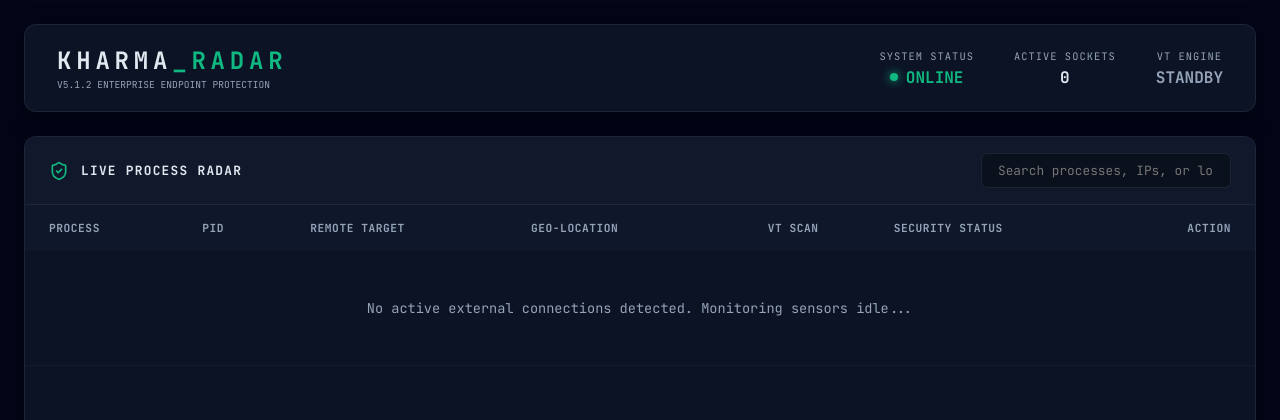
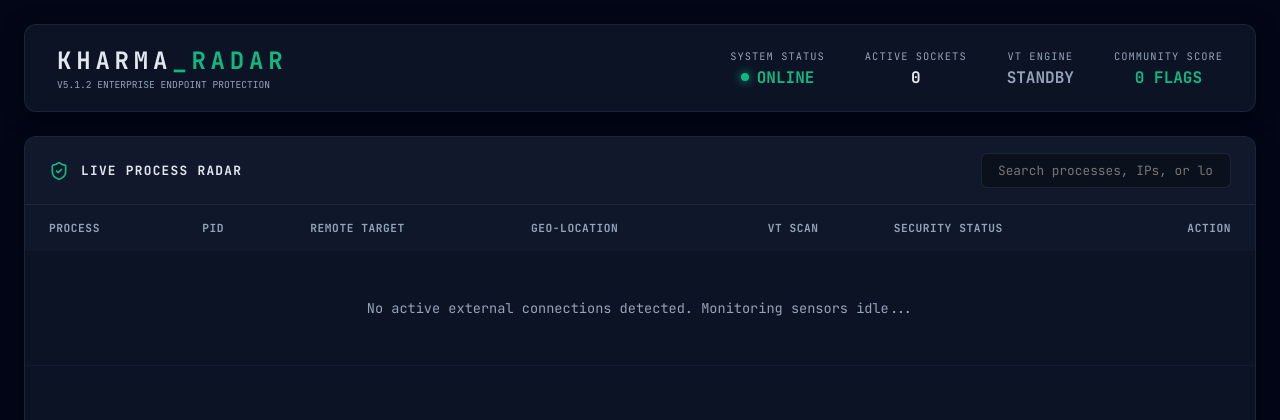
Before and after one commit to Mutasem-mk4/kharma-network-radar, a Flask app: page / in a window 1280 px wide. Shown: the top 420 px of the page. Run offline with Flask 3, Linux system fonts and the light colour scheme; data that the repository does not hold is empty.

Commit message:
feat(web): Phase 12 - Community Intelligence (Report IPs & Shared Reputation) bump v6.0.0

```diff
--- a/kharma/__init__.py
+++ b/kharma/__init__.py
@@ -1,4 +1,4 @@
 """
 Kharma - The Over-Watch Network Monitor
 """
-__version__ = "5.1.1"
+__version__ = "6.0.0"
--- a/kharma/server.py
+++ b/kharma/server.py
@@ -10,11 +10,13 @@ try:
     from kharma.geoip import GeoIPResolver
     from kharma.threat import ThreatIntelligence
     from kharma.vt_engine import VTEngine
+    from kharma.community import CommunityIntel
 except ImportError:
     from scanner import NetworkScanner
     from geoip import GeoIPResolver
     from threat import ThreatIntelligence
     from vt_engine import VTEngine
+    from community import CommunityIntel
 
 class KharmaWebServer:
     def __init__(self, host="127.0.0.1", port=8085):
@@ -40,6 +42,7 @@ class KharmaWebServer:
         self.geoip = GeoIPResolver()
         self.intel = ThreatIntelligence()
         self.vt_engine = VTEngine()
+        self.community = CommunityIntel()
 
     def _setup_routes(self):
         @self.app.route('/')
@@ -97,6 +100,12 @@ class KharmaWebServer:
                                     is_malware = True
                                     status_text = "BREACHED"
 
+                    # 4. Community Reputation
+                    is_community_flagged = self.community.is_flagged(remote_ip)
+                    community_detail = self.community.get_details(remote_ip) if is_community_flagged else None
+                    if is_community_flagged:
+                        status_text = "SUSPICIOUS"
+
                     # Assemble JSON Row
                     radar_data.append({
                         "process_name": conn.get('name', 'Unknown'),
@@ -104,12 +113,15 @@ class KharmaWebServer:
                         "exe": conn.get('exe', ''),
                         "local_address": f"{conn.get('local_ip')}:{conn.get('local_port')}",
                         "remote_address": f"{remote_ip}:{conn.get('remote_port')}",
+                        "remote_ip": remote_ip, # Send raw IP for reporting
                         "location": location,
                         "country_code": country_code,
                         "lat": lat,
                         "lon": lon,
                         "status": status_text,
                         "is_malware": is_malware,
+                        "is_community_flagged": is_community_flagged,
+                        "community_reports": community_detail['reports'] if is_community_flagged else 0,
                         "vt_malicious": vt_malicious,
                         "vt_total": vt_total
                     })
@@ -136,6 +148,25 @@ class KharmaWebServer:
             except Exception as e:
                 return jsonify({"status": "error", "message": f"Failed to kill process: {e}"}), 500
 
+        @self.app.route('/api/report', methods=['POST'])
+        def report_to_community():
+            """API Endpoint to report a malicious IP to the decentralized Kharma community."""
+            try:
+                data = request.get_json()
+                remote_ip = data.get('ip')
+                reason = data.get('reason', 'Manual Flag')
+
+                if not remote_ip:
+                    return jsonify({"status": "error", "message": "Missing IP address."}), 400
+
+                success = self.community.report_ip(remote_ip, reason)
+                if success:
+                    return jsonify({"status": "success", "message": f"IP {remote_ip} has been reported to the community."}), 200
+                else:
+                    return jsonify({"status": "error", "message": "Failed to report IP."}), 500
+            except Exception as e:
+                return jsonify({"status": "error", "message": str(e)}), 500
+
     def start(self):
         """Start the Flask internal server. This is a blocking call."""
         # Disable Flask startup banner for stealth
--- a/kharma/templates/index.html
+++ b/kharma/templates/index.html
@@ -209,6 +209,12 @@
             animation: pulse-red 2s infinite;
         }
 
+        .status-community {
+            color: #fbbf24;
+            border-color: rgba(251, 191, 36, 0.3);
+            background: rgba(251, 191, 36, 0.1);
+        }
+
         .kill-btn {
             background: transparent;
             border: 1px solid var(--border);
@@ -318,6 +324,10 @@
                 <span class="stat-label">VT Engine</span>
                 <span id="vt-status" class="stat-value" style="color: var(--text-dim);">INIT...</span>
             </div>
+            <div class="stat-item">
+                <span class="stat-label">Community Score</span>
+                <span id="comm-status" class="stat-value" style="color: var(--accent);">0 FLAGS</span>
+            </div>
         </div>
     </header>
 
@@ -422,6 +432,7 @@
 
                 counter++;
                 const isThreat = conn.is_malware;
+                const isCommunity = conn.is_community_flagged;
                 const rowClass = isThreat ? "threat-row" : "row-hover";
 
                 let vtHtml = '<span style="color: var(--text-dim);">-</span>';
@@ -434,8 +445,13 @@
                     }
                 }
 
-                const statusLabel = isThreat ? "THREAT DETECTED" : conn.status;
-                const statusClass = isThreat ? "status-malware" : "";
+                let statusLabel = isThreat ? "THREAT DETECTED" : conn.status;
+                let statusClass = isThreat ? "status-malware" : "";
+
+                if (isCommunity && !isThreat) {
+                    statusLabel = `FLAGGED (${conn.community_reports})`;
+                    statusClass = "status-community";
+                }
 
                 html += `
                     <tr class="${rowClass}">
@@ -445,8 +461,11 @@
                         <td style="color: var(--text-dim); font-size: 0.75rem;">${conn.location}</td>
                         <td style="text-align: center;">${vtHtml}</td>
                         <td><span class="status-badge ${statusClass}">${statusLabel}</span></td>
-                        <td style="text-align: right;">
-                            <button class="kill-btn" onclick="killPID(${conn.pid})">
+                        <td style="text-align: right; display: flex; gap: 8px; justify-content: flex-end;">
+                            <button class="kill-btn" onclick="reportIP('${conn.remote_ip}')" title="Report to Community">
+                                <i data-lucide="flag" style="width: 14px; height: 14px; color: #fbbf24;"></i>
+                            </button>
+                            <button class="kill-btn" onclick="killPID(${conn.pid})" title="Active Defense">
                                 <i data-lucide="zap" style="width: 14px; height: 14px;"></i>
                             </button>
                         </td>
@@ -455,9 +474,11 @@
 
                 // Add to Map
                 if (conn.lat && conn.lon) {
-                    const color = isThreat ? '#ef4444' : '#10b981';
+                    let color = isThreat ? '#ef4444' : '#10b981';
+                    if (isCommunity && !isThreat) color = '#fbbf24'; // Warning Orange
+
                     const marker = L.circleMarker([conn.lat, conn.lon], {
-                        radius: isThreat ? 8 : 5,
+                        radius: isThreat ? 8 : (isCommunity ? 7 : 5),
                         fillColor: color,
                         color: "#000",
                         weight: 1,
@@ -466,6 +487,7 @@
                     }).addTo(map);
 
                     if (isThreat) marker.bindPopup(`<b style="color: red;">MALWARE: ${conn.process_name}</b>`);
+                    if (isCommunity) marker.bindPopup(`<b>COMMUNITY FLAG: ${conn.remote_ip}</b><br>Reports: ${conn.community_reports}`);
                     mapMarkers.push(marker);
                 }
             });
@@ -475,7 +497,29 @@
             vtStatusElement.innerText = vtActive ? "LINKED" : "STANDBY";
             vtStatusElement.style.color = vtActive ? "var(--accent)" : "var(--text-dim)";
 
+            // Update Community Flag count
+            const flaggedCount = allConnections.filter(c => c.is_community_flagged).length;
+            document.getElementById('comm-status').innerText = `${flaggedCount} FLAGS`;
+            document.getElementById('comm-status').style.color = flaggedCount > 0 ? '#fbbf24' : 'var(--accent)';
+
             lucide.createIcons();
+        }
+
+        async function reportIP(ip) {
+            if (!confirm(`CONFIRM COMMUNITY REPORT:\nDo you want to flag IP ${ip} as malicious?`)) return;
+
+            try {
+                const res = await fetch('/api/report', {
+                    method: 'POST',
+                    headers: { 'Content-Type': 'application/json' },
+                    body: JSON.stringify({ ip: ip, reason: "Manual UI Flag" })
+                });
+                const data = await res.json();
+                alert(data.message);
+                updateRadar();
+            } catch (e) {
+                alert("Report failed.");
+            }
         }
 
         async function killPID(pid) {
--- a/setup.py
+++ b/setup.py
@@ -5,7 +5,7 @@ with open("README.md", "r", encoding="utf-8") as fh:
 
 setup(
     name="kharma-radar",
-    version="5.1.1",
+    version="6.0.0",
     author="Mutasem (@Mutasem-mk4)",
     author_email="example@example.com",
     description="The Over-Watch Network Monitor: An elite CLI tool mapping active connections to process IDs, geographical locations, and threat intelligence.",
```
Also changed, not shown: kharma/community.py (added, +77 -0 lines).
